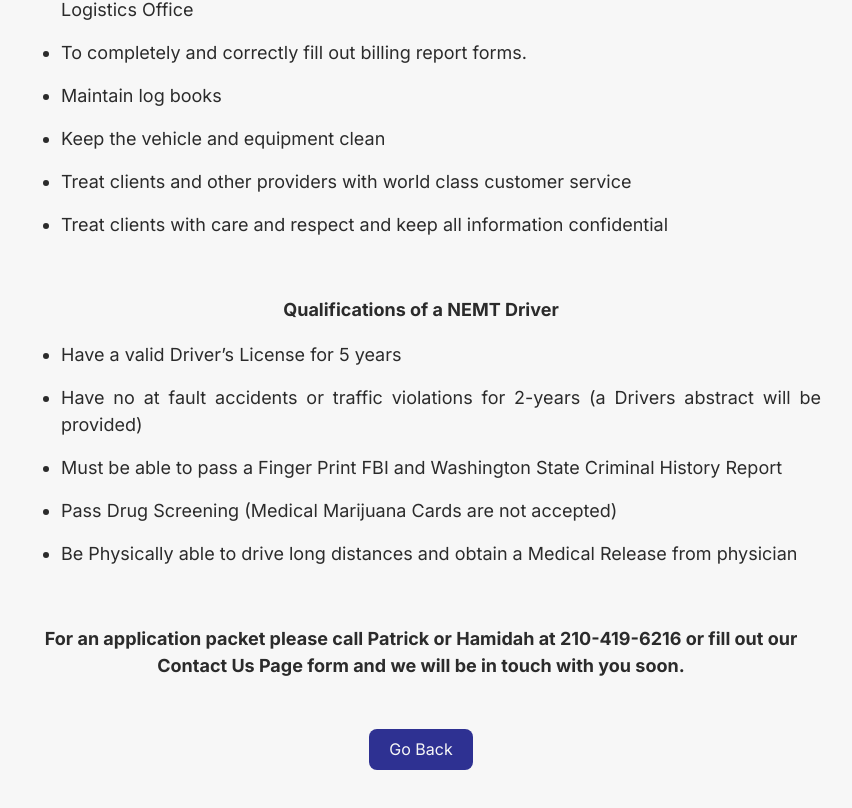
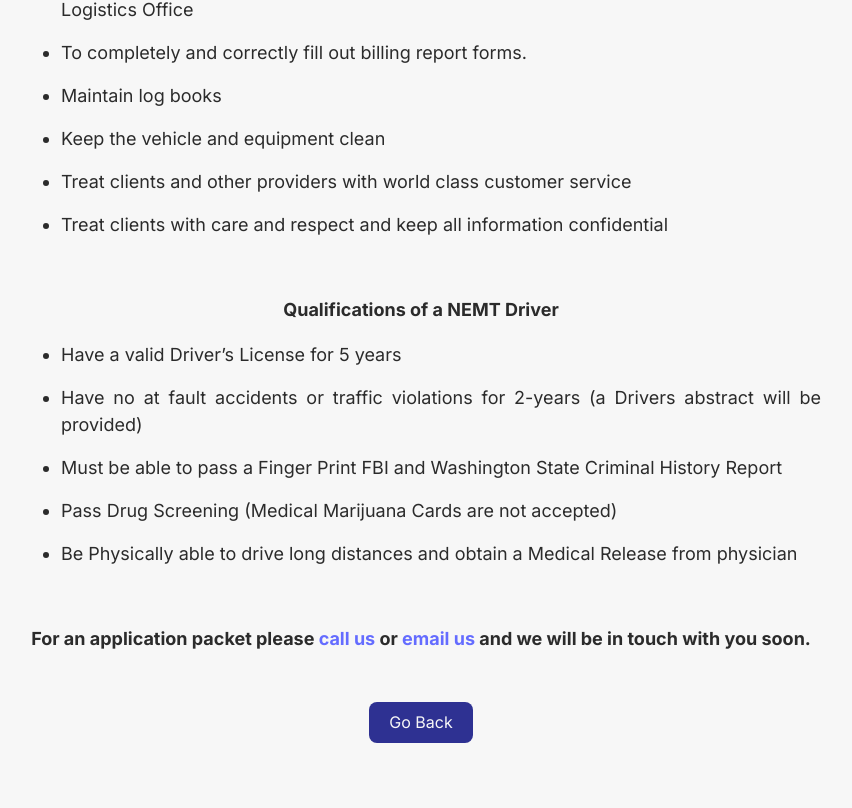
Before and after one commit to Kasib-hub/spearheadlogistics, a React (Vite) app: page /employment in a window 1280 px wide. Shown: the part 1436-2244 px from the top of the page, without its empty margins (219-1071 px from the left). Built offline with nearby package versions, Linux system fonts and the light colour scheme.

Commit message:
careers page

```diff
--- a/src/App.css
+++ b/src/App.css
@@ -76,6 +76,10 @@ li {
   text-align: justify;
 }
 
+.contact-email {
+  font-weight: 700;
+}
+
 
 /* .image-container {
   position: relative;
--- a/src/pages/EmploymentPage.jsx
+++ b/src/pages/EmploymentPage.jsx
@@ -47,7 +47,7 @@ function EmploymentPage() {
         <li>Be Physically able to drive long distances and obtain a Medical Release from physician</li>
       </ul><br />
 
-      <p><strong>For an application packet please call Patrick or Hamidah at 210-419-6216 or fill out our Contact Us Page form and we will be in touch with you soon.</strong></p>
+      <p><strong>For an application packet please <a href='tel:+2104196216' className='contact-email'>call us</a> or <a href='mailto:spearheadofalllogistics@gmail.com' className='contact-email'>email us</a> and we will be in touch with you soon.</strong></p>
 
       <button className='return-btn' onClick={() => navigate('/')}>Go Back</button>
     </>
```
